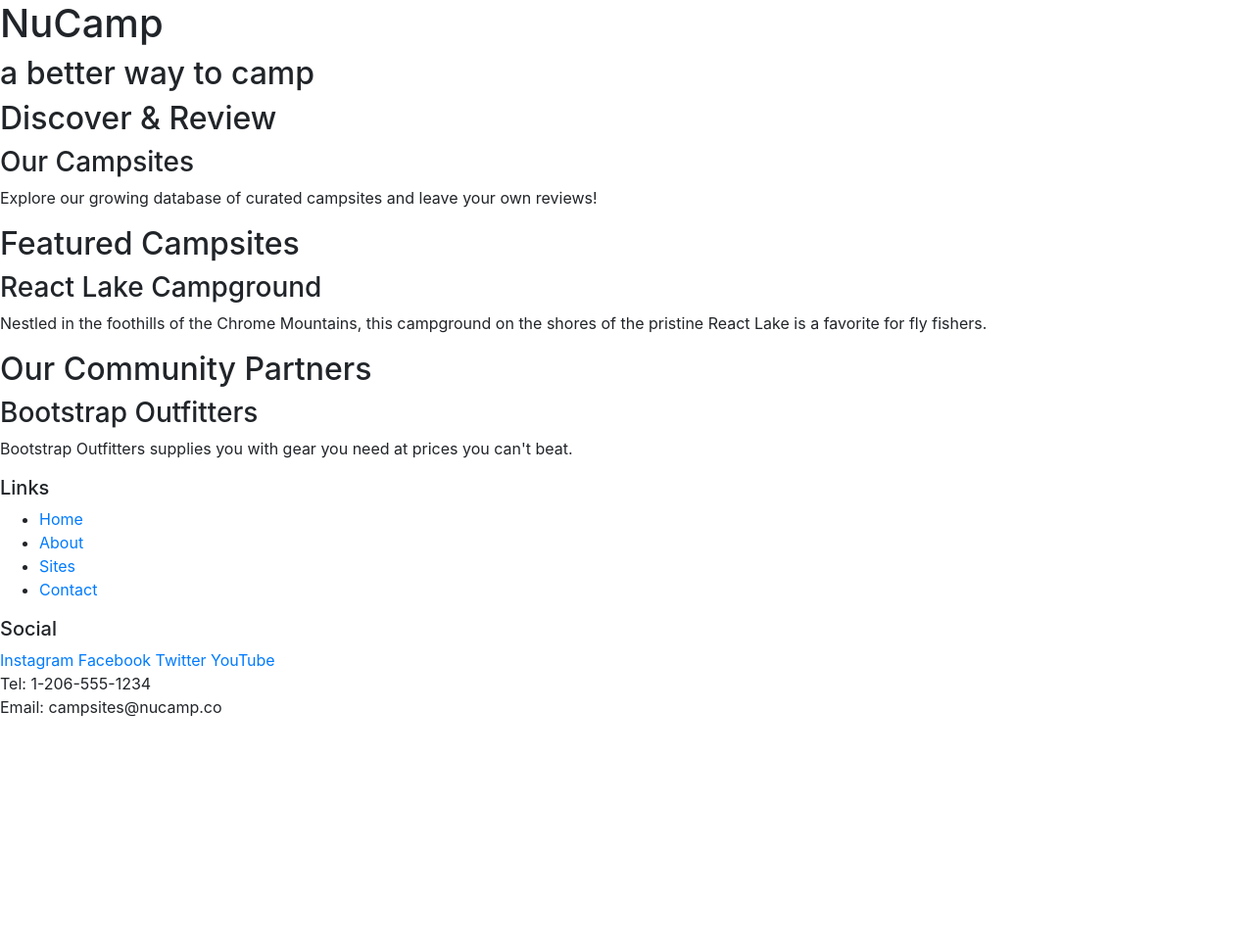
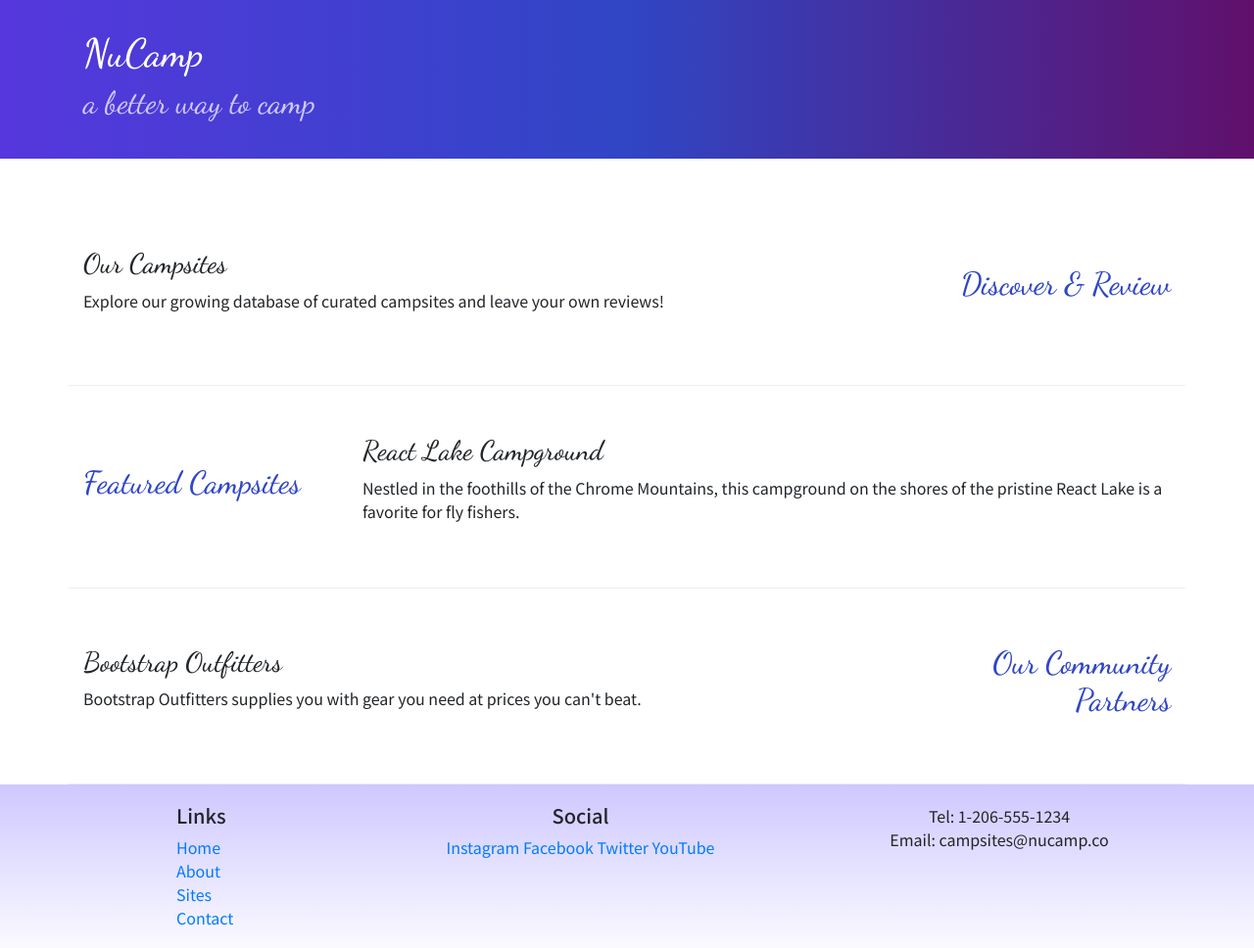
Before and after one commit to Cmmh1101/bootstrap-1, a website: page index.html in a window 1280 px wide. Shown: the whole page at 98% size. Before the commit the page ends 800 px from the top, so only its background shows below. Drawn offline with nearby package versions, Linux system fonts and the light colour scheme.

Commit message:
added bootstrap classes

```diff
--- /dev/null
+++ b/css/style.css
@@ -0,0 +1,34 @@
+body {
+  font-family: "Noto Sans JP", sans-serif;
+}
+
+h1,
+h2,
+h3 {
+  font-family: "Dancing Script", cursive;
+}
+
+h2 {
+  color: #3046c5;
+}
+
+header h2 {
+  color: #cec8ff;
+}
+
+footer {
+  background-image: linear-gradient(#cec8ff, #fff);
+  padding: 20px 0;
+}
+
+.jumbotron {
+  padding: 30px;
+  background-image: linear-gradient(to right, #5637dd, #3046c5, #60106b);
+  color: #fff;
+}
+
+.row-content {
+  padding: 50px 0;
+  border-bottom: 1px ridge;
+  min-height: 200px;
+}
--- a/index.html
+++ b/index.html
@@ -10,58 +10,86 @@
     <!-- Bootstrap CSS -->
     <link rel="stylesheet" href="node_modules/bootstrap/dist/css/bootstrap.min.css" />
 
+    <!-- additional css must be after bootstrap -->
+    <link rel="preconnect" href="https://fonts.gstatic.com">
+    <link rel="preconnect" href="https://fonts.gstatic.com">
+    <link
+        href="https://fonts.googleapis.com/css2?family=Dancing+Script:wght@400;500;600;700&family=Noto+Sans+JP:wght@100;300;400;500;700;900&display=swap"
+        rel="stylesheet">
+    <link rel="stylesheet" href="/css/style.css">
     <title>NuCamp: A Better Way To Camp</title>
 </head>
 
 <body>
 
-    <header>
-        <div>
+    <header class="jumbotron jumbotron-fluid">
+        <div class="container">
+            <div class="row">
+                <div class="col">
                     <h1>NuCamp</h1>
                     <h2>a better way to camp</h2>
                 </div>
+            </div>
+        </div>
     </header>
-
-    <div>
-        <h2>Discover & Review</h2>
+    <div class="container">
+        <div class="row row-content align-items-center">
+            <div class="col-sm-4 order-sm-last col-md-3">
+                <h2 class="text-sm-right">Discover & Review</h2>
+            </div>
+            <div class="col">
                 <h3>Our Campsites</h3>
                 <p>Explore our growing database of curated campsites and leave your own reviews!</p>
             </div>
-
-    <div>
+        </div>
+        <div class="row row-content align-items-center">
+            <div class="col-sm-4 col-md-3">
                 <h2>Featured Campsites</h2>
+            </div>
+            <div class="col">
                 <h3>React Lake Campground</h3>
                 <p>Nestled in the foothills of the Chrome Mountains, this campground on the shores of the pristine React Lake is
                     a favorite for fly fishers.</p>
             </div>
-
-    <div>
-        <h2>Our Community Partners</h2>
+        </div>
+        <div class="row row-content align-items-center">
+            <div class="col-sm-4 order-sm-last col-md-3">
+                <h2 class="text-sm-right">Our Community Partners</h2>
+            </div>
+            <div class="col">
                 <h3>Bootstrap Outfitters</h3>
                 <p>Bootstrap Outfitters supplies you with gear you need at prices you can't beat.</p>
             </div>
+        </div>
+    </div>
+
 
     <footer>
-        <div>
+        <div class="container">
+            <div class="row">
+                <div class="col-4 col-sm-2 offset-1">
                     <h5>Links</h5>
-            <ul>
+                    <ul class="list-unstyled">
                         <li><a href="#">Home</a></li>
                         <li><a href="#">About</a></li>
                         <li><a href="#">Sites</a></li>
                         <li><a href="#">Contact</a></li>
                     </ul>
                 </div>
-        <div>
+                <div class="col-6 col-sm-5 text-center">
                     <h5>Social</h5>
                     <a href="http://instagram.com/">Instagram</a>
                     <a href="http://facebook.com/">Facebook</a>
                     <a href="http://twitter.com/">Twitter</a>
                     <a href="http://youtube.com/">YouTube</a>
                 </div>
-        <div>
+                <div class="col-sm-4 text-center">
                     Tel: 1-206-555-1234<br />
                     Email: campsites@nucamp.co
                 </div>
+            </div>
+        </div>
+
     </footer>
     <!-- jQuery must come first, then Popper.js, then the Bootstrap JavaScript plugins.-->
     <script src="node_modules/jquery/dist/jquery.slim.min.js"></script>
```
Lines whose indentation alone changed are shown as unchanged.
